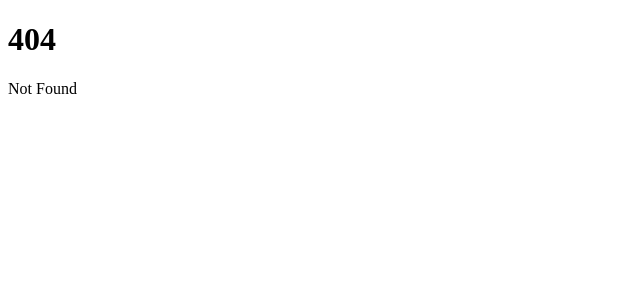
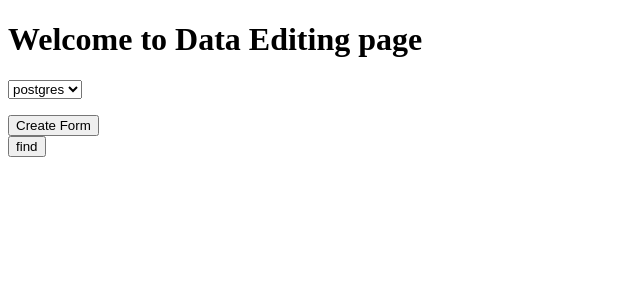
Before and after one commit to MaxIvanyshen/Database-IDE-FrontEnd, a SvelteKit app in the folder app/: page /data in a window 1280 px wide. Before the commit this address had no page. Shown: the top 300 px of the page, without its empty margins (0-640 px from the left). Built offline with nearby package versions, Linux system fonts and the light colour scheme.

Commit message:
able to create a form and get select data from db, but still needs perfection

```diff
--- /dev/null
+++ b/app/src/routes/config.json
@@ -0,0 +1,4 @@
+{
+    "url": "http://localhost:8000",
+    "databases": ["postgres", "mongo", "mysql"]
+}
--- /dev/null
+++ b/app/src/routes/data/+page.svelte
@@ -0,0 +1,72 @@
+<script lang="ts">
+    import * as config from "../config.json";
+    let db = "postgres";
+    let data: any = [];
+    let params: any = [];
+    let formValues: any = [];
+    let formParams: any = [];
+    let form: any = {};
+    async function find(): Promise<void> {
+        for(let i = 0; i < formParams.length; i++) {
+            if(formValues[i] != "")
+                form[formParams[i]] = formValues[i];
+        }
+        await fetch(config.url + "/" + db + "/find_many", {
+            method: "POST",
+            mode: "cors",
+            headers: {
+                "Content-Type": "application/json",
+            },
+            body: JSON.stringify(form),
+        })
+            .then(async (resp) => {
+                data = await resp.json();
+
+                params = Object.keys(data[0]);
+                console.log(data);
+            })
+    }
+
+    async function createForm(): Promise<void> {
+        let schema = await fetch(config.url + "/" + db + "/schema").then(resp => resp.json());
+        formParams = Object.keys(schema);
+        for(let i = 0; i < formParams.length; i++) {
+            formValues.push("");
+        }
+    }
+</script>
+
+<h1>Welcome to Data Editing page</h1>
+
+<main>
+    <div>
+        <div class="db_select">
+            <select name="" id="" bind:value={db} >
+                {#each config.databases as database}
+                    <option value="{database}">{database}</option>
+                {/each}
+            </select>
+        </div>
+        <div class="data">
+            <ul>
+                {#each data as el}
+                    <li>
+                        {#each params as key}
+                            <p>{el[key]}</p>
+                        {/each}
+                    </li>
+                {/each}
+            </ul>
+        </div>
+        <button on:click={createForm}>Create Form</button>
+        <div class="form">
+            {#each formParams as param, index}
+                <div class="param">
+                    <label for="param">{param}</label>
+                    <input type="text" name="" id="param" bind:value={formValues[index]}>
+                </div>
+            {/each}
+        </div>
+        <button on:click = {find}>find</button>
+    </div>
+</main>
```
